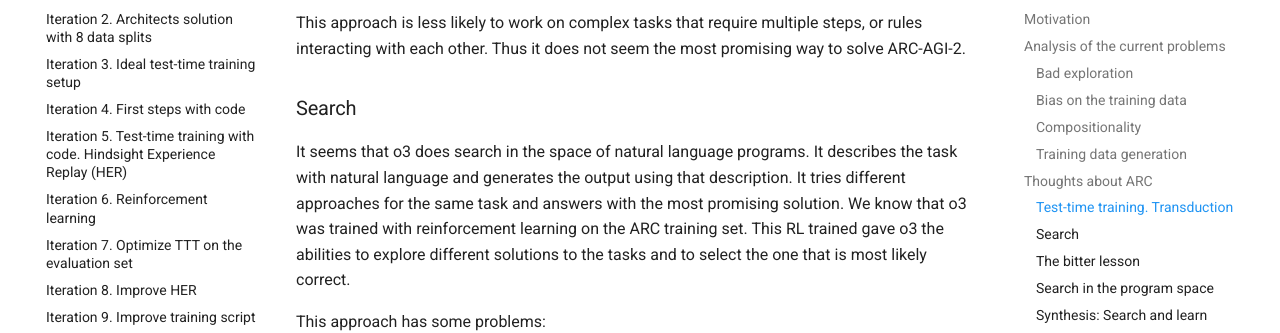
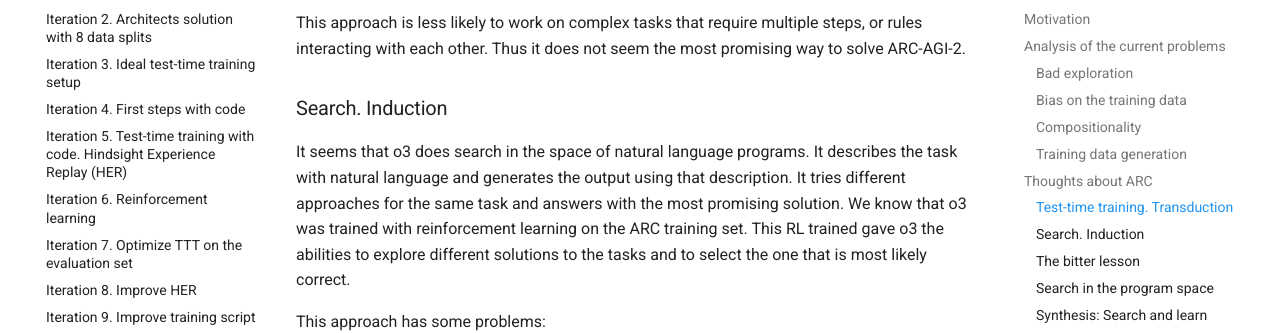
Before and after one commit to ironbar/arc25, an MkDocs documentation site: the page built from docs/modeling/Iteration_13_reflections.md, in a window 1280 px wide and 900 px high, scrolled down 1804 px. Shown: the part 164-497 px from the top of the window. Built offline with MkDocs 1.6.1 and Material for MkDocs 9.7.7, drawn with Linux system fonts in a browser that asks for light colours; comment, search, counter and statistics services are not loaded.

Commit message:
minor changes

```diff
--- a/docs/modeling/Iteration_13_reflections.md
+++ b/docs/modeling/Iteration_13_reflections.md
@@ -66,7 +66,7 @@ This approach can be improved by:
 This approach is less likely to work on complex tasks that require multiple steps, or rules interacting with each other.
 Thus it does not seem the most promising way to solve ARC-AGI-2.
 
-### Search
+### Search. Induction
 
 It seems that o3 does search in the space of natural language programs. It describes the task with
 natural language and generates the output using that description. It tries different approaches
```
